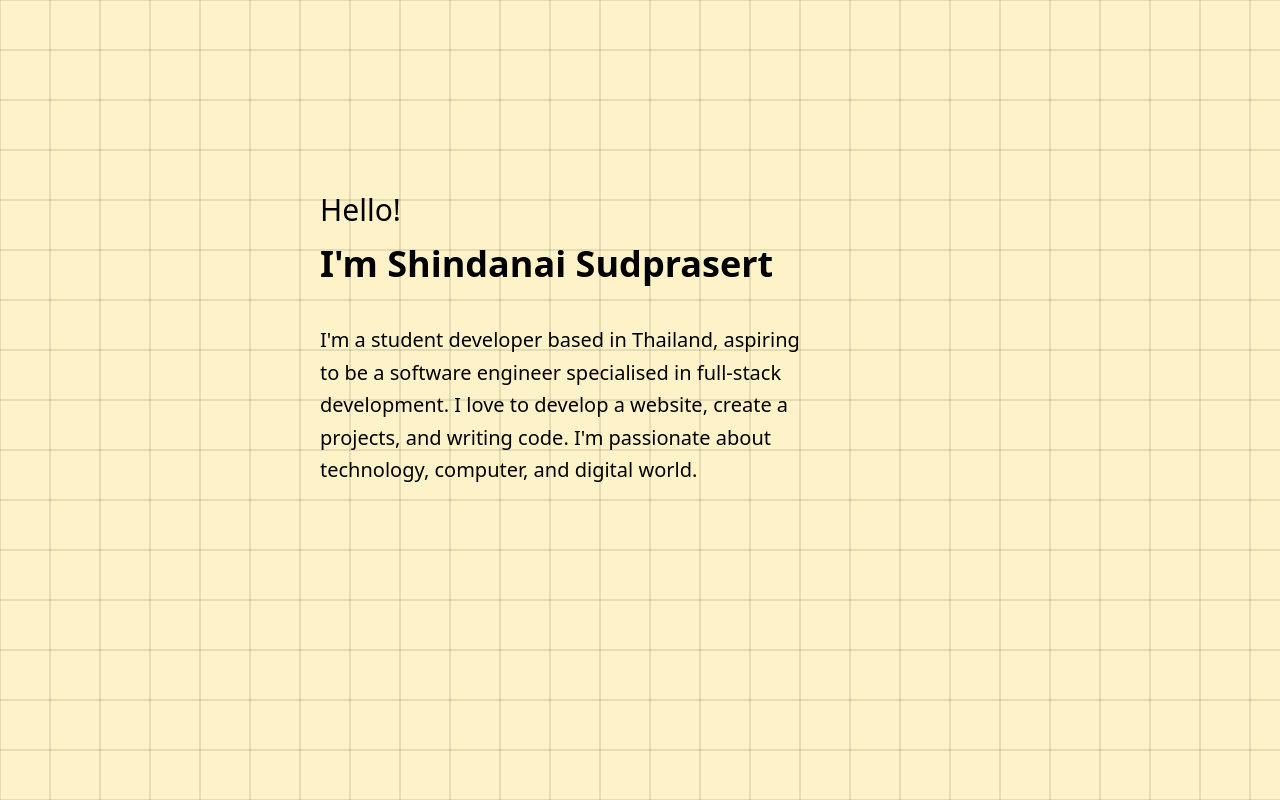
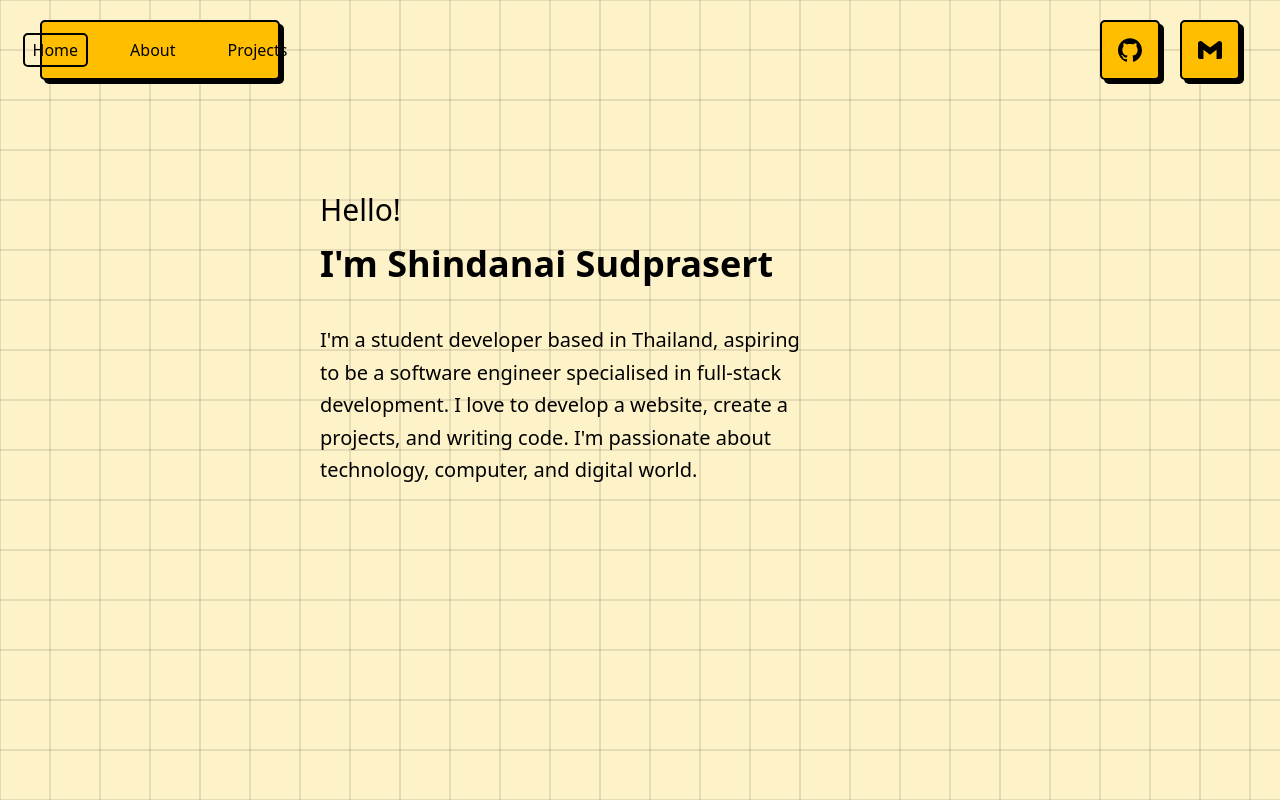
Before and after one commit to shdnaicode/portfolio-website, a React (Vite) app: page / in a window 1280 px wide. Built offline with nearby package versions, Linux system fonts and the light colour scheme.

Commit message:
Introducing browser-router from React-Router into App.jsx

```diff
--- a/src/App.jsx
+++ b/src/App.jsx
@@ -1,10 +1,19 @@
-import Home from '../src/pages/Home'
+import { BrowserRouter, Routes, Route } from "react-router-dom";
+import Home from "./pages/Home";
+import About from "./pages/About";
+import Projects from "./pages/Projects";
+import NavBar from "./components/Navbar";
 
 function App() {
   return (
-    <>
-      <Home/>
-    </>
+    <BrowserRouter>
+      <NavBar />
+      <Routes>
+        <Route path="/" element={<Home />}></Route>
+        <Route path="/about" element={<About />}></Route>
+        <Route path="/projects" element={<Projects />}></Route>
+      </Routes>
+    </BrowserRouter>
   );
 }
 
```
